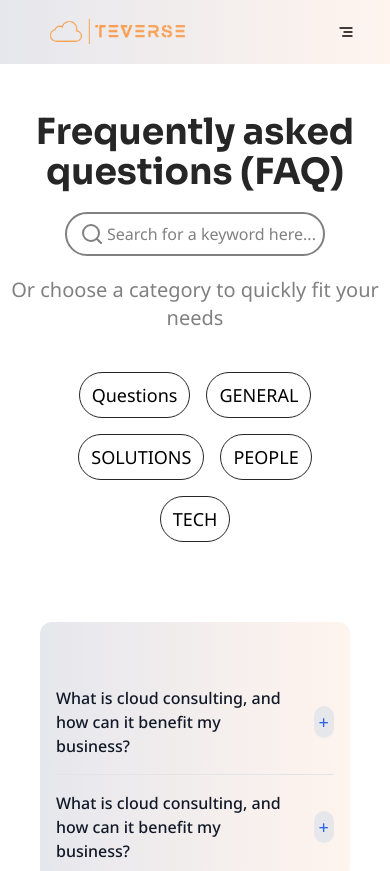
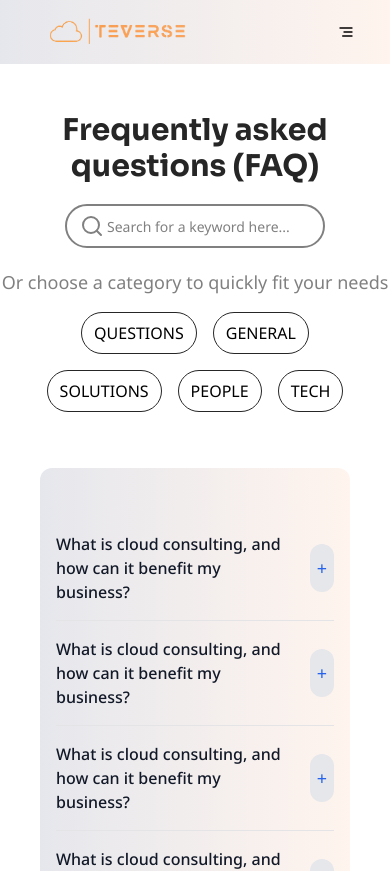
Before and after one commit to Lukman10a/web-agency, a Next.js app: page /faq in a window 390 px wide. Shown: the top 871 px of the page. Built offline with nearby package versions, Linux system fonts and the light colour scheme.

Commit message:
update the faq-section

```diff
--- a/src/components/FAQ.tsx
+++ b/src/components/FAQ.tsx
@@ -28,7 +28,7 @@ const FAQ: React.FC = () => {
   return (
     <section className="bg-white py-16 w-full ">
       <div className="max-w-4xl mx-auto px-4 sm:px-6 lg:px-8">
-        <h2 className="text-5xl font-extrabold text-center text-gray-900 md:text-3xl sm:text-3xl">
+        <h2 className="text-5xl font-extrabold text-center text-gray-900 md:text-4xl sm:text-3xl">
           FREQUENTLY ASKED QUESTIONS
         </h2>
         <FAQSection faqData={faqData} />
--- a/src/components/shared/category-buttons.tsx
+++ b/src/components/shared/category-buttons.tsx
@@ -12,12 +12,12 @@ const CategoryButtons: React.FC<CategoryButtonsProps> = ({
   buttonStyle,
 }) => {
   return (
-    <div className="flex flex-wrap items-center justify-center gap-10 p-10 lg:gap-4">
+    <div className="flex flex-wrap items-center justify-center gap-10 p-10 lg:gap-4 sm:p-4">
       {categories.map((category, index) => (
         <button
           key={index}
           onClick={() => onClick?.(category)} // Call onClick if it exists
-          className={`text-lg border border-[#262626] px-3 rounded-full cursor-pointer py-2 transition-all duration-300 transform hover:bg-[#FF9557] hover:scale-105 hover:text-white font-sans ${buttonStyle}`}
+          className={`text-lg sm:text-base border border-[#262626] px-3 rounded-full cursor-pointer py-2 transition-all duration-300 transform hover:bg-[#FF9557] hover:scale-105 hover:text-white font-sans ${buttonStyle}`}
         >
           {category}
         </button>
--- a/src/components/shared/faq-section.tsx
+++ b/src/components/shared/faq-section.tsx
@@ -44,7 +44,7 @@ const FAQSection: React.FC<FAQSectionProps> = ({
                 </h3>
 
                 <button
-                  className={`ml-4 flex h-8 w-8 sm:w-10 items-center justify-center rounded-full transition-colors ${
+                  className={`ml-4 flex h-8 w-8 sm:w-12 sm:h-12 items-center justify-center rounded-full transition-colors ${
                     activeIndex === index
                       ? "bg-darkblue-900 text-white"
                       : "bg-gray-200 text-blue-600"
--- a/src/pages/faq.tsx
+++ b/src/pages/faq.tsx
@@ -5,7 +5,7 @@ import FAQSection from "@/components/shared/faq-section";
 import ContactSection from "@/components/lets-talk";
 
 export default function FAQ() {
-  const categories = ["Questions", "GENERAL", "SOLUTIONS", "PEOPLE", "TECH"];
+  const categories = ["QUESTIONS", "GENERAL", "SOLUTIONS", "PEOPLE", "TECH"];
 
   interface FAQItem {
     question: string;
@@ -43,7 +43,7 @@ export default function FAQ() {
   return (
     <section>
       <div className="text-center space-y-5 pt-12">
-        <h1 className="text-[#262626] text-6xl font-sora font-bold lg:text-5xl md:text-4xl">
+        <h1 className="text-[#262626] text-5xl font-sora font-bold lg:text-5xl md:text-4xl sm:text-3xl">
           <span className="block">Frequently asked</span>
           <span className="block">questions (FAQ)</span>
         </h1>
@@ -56,12 +56,12 @@ export default function FAQ() {
 
           <input
             type="text"
-            className="w-full md:w-2/3 border-2 border-[#808080] rounded-3xl pl-10 py-2  placeholder:text-[#808080] focus:border-[#FF9557] focus:ring-[#FF9557]"
+            className="w-full md:w-2/3 border-2 border-[#808080] rounded-3xl pl-10 py-2  placeholder:text-[#808080] placeholder:text-sm focus:border-[#FF9557] focus:ring-[#FF9557]"
             placeholder="Search for a keyword here..."
           />
         </div>
 
-        <p className="text-[#808080] text-xl">
+        <p className="text-[#808080] text-xl sm:text-lg">
           Or choose a category to quickly fit your needs
         </p>
       </div>
```
